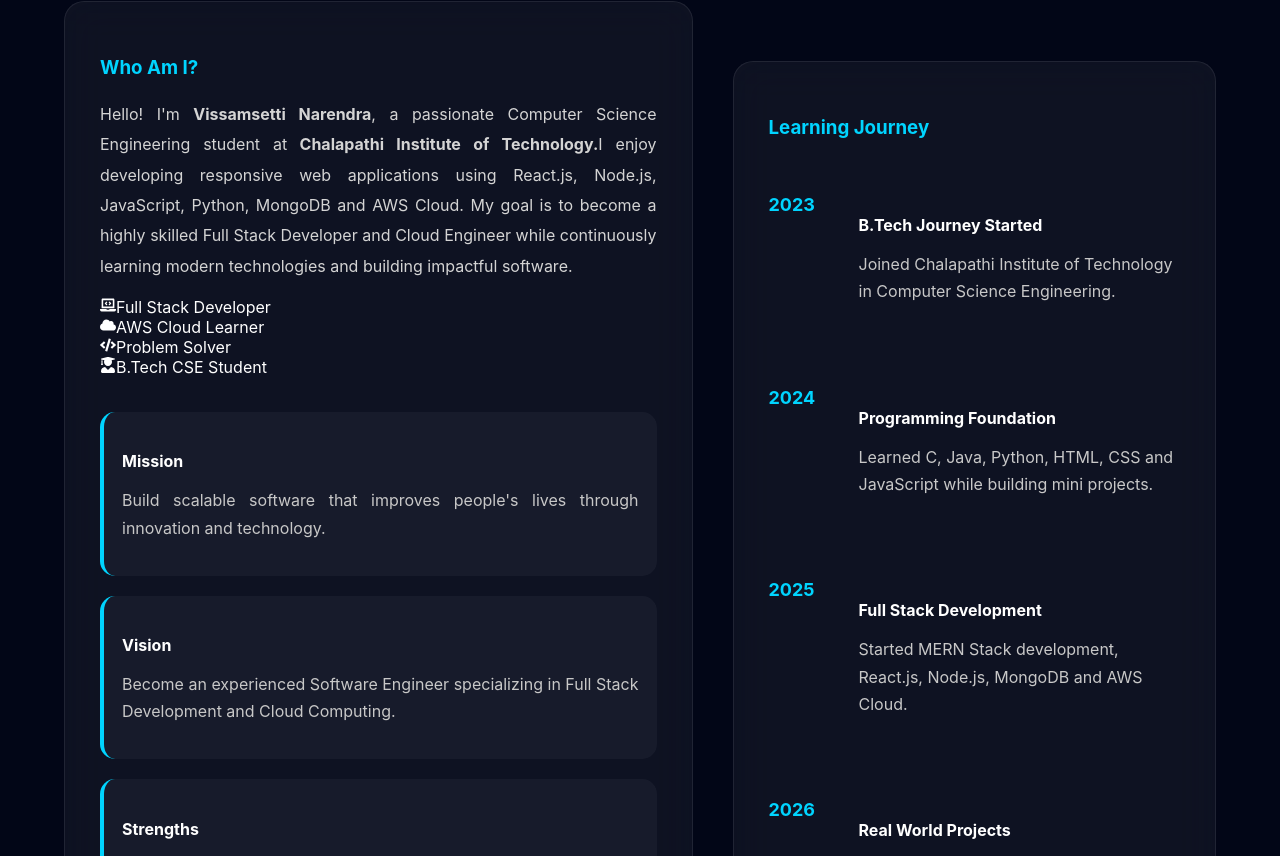
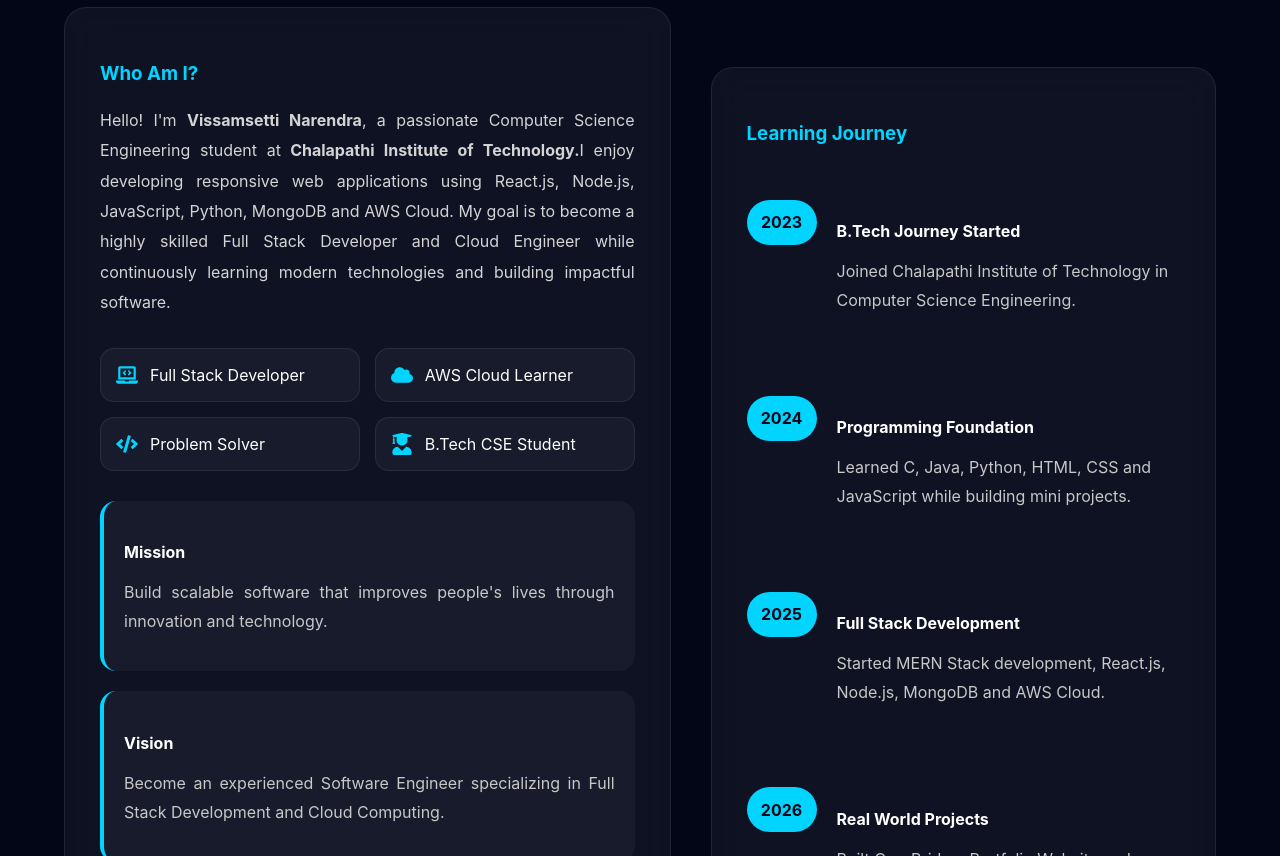
Before and after one commit to vissamsettinarendra-hub/portfolio, a React (Vite) app: page / in a window 1280 px wide. Shown: the part 1664-2520 px from the top of the page. Built offline with nearby package versions, Linux system fonts and the light colour scheme.

Commit message:
prepare for deployment

```diff
--- a/src/components/About/About.css
+++ b/src/components/About/About.css
@@ -1,6 +1,8 @@
 .about{
     position:relative;
 }
+
+/* Section */
 
 .section-head{
     text-align:center;
@@ -8,118 +10,276 @@
 }
 
 .eyebrow{
+
     color:#00d4ff;
+
+    font-size:15px;
+
     text-transform:uppercase;
+
     letter-spacing:2px;
-    font-size:15px;
-    font-weight:600;
+
+    font-weight:700;
+
 }
 
 .section-head h2{
+
     font-size:42px;
+
     margin:15px 0;
+
     color:#fff;
+
+    line-height:1.3;
+
 }
 
 .section-head p{
+
     color:#bfbfbf;
-    max-width:700px;
+
+    max-width:750px;
+
     margin:auto;
+
     line-height:1.8;
+
 }
 
+/* Grid */
+
 .about-grid{
+
     display:grid;
-    grid-template-columns:1.3fr 1fr;
+
+    grid-template-columns:1.2fr 1fr;
+
     gap:40px;
+
 }
+
+/* Cards */
 
 .about-card,
 .timeline{
-    background:rgba(255,255,255,0.05);
-    border:1px solid rgba(255,255,255,0.08);
+
+    background:rgba(255,255,255,.05);
+
     backdrop-filter:blur(18px);
-    border-radius:20px;
+
+    border:1px solid rgba(255,255,255,.08);
+
+    border-radius:22px;
+
     padding:35px;
+
     transition:.4s;
+
 }
 
 .about-card:hover,
 .timeline:hover{
+
     transform:translateY(-8px);
+
     border-color:#00d4ff;
+
+    box-shadow:0 20px 45px rgba(0,212,255,.12);
+
 }
 
 .about-card h3,
 .timeline h3{
+
     color:#00d4ff;
+
     margin-bottom:20px;
+
 }
 
 .about-card p{
+
     color:#d4d4d4;
+
     line-height:1.9;
+
     text-align:justify;
+
 }
 
+/* Highlights */
+
+.about-highlights{
+
+    display:grid;
+
+    grid-template-columns:repeat(2,1fr);
+
+    gap:15px;
+
+    margin:30px 0;
+
+}
+
+.highlight{
+
+    display:flex;
+
+    align-items:center;
+
+    gap:12px;
+
+    padding:15px;
+
+    border-radius:14px;
+
+    background:rgba(255,255,255,.04);
+
+    border:1px solid rgba(255,255,255,.08);
+
+    transition:.3s;
+
+}
+
+.highlight svg{
+
+    color:#00d4ff;
+
+    font-size:22px;
+
+}
+
+.highlight:hover{
+
+    transform:translateY(-5px);
+
+    background:#00d4ff;
+
+    color:#020617;
+
+}
+
+.highlight:hover svg{
+
+    color:#020617;
+
+}
+
+/* Info */
+
 .about-info{
-    margin-top:35px;
+
     display:grid;
+
     gap:20px;
+
 }
 
 .info-box{
-    background:rgba(255,255,255,0.04);
-    padding:18px;
-    border-radius:15px;
+
+    background:rgba(255,255,255,.04);
+
+    padding:20px;
+
+    border-radius:16px;
+
     border-left:4px solid #00d4ff;
+
 }
 
 .info-box h4{
-    margin-bottom:8px;
-    color:white;
+
+    color:#fff;
+
+    margin-bottom:10px;
+
 }
 
 .info-box p{
+
     color:#c8c8c8;
-    line-height:1.7;
+
+    line-height:1.8;
+
 }
 
+/* Timeline */
+
 .timeline-item{
+
     display:flex;
+
     gap:20px;
+
     margin-bottom:30px;
+
 }
 
 .timeline-item:last-child{
+
     margin-bottom:0;
+
 }
 
 .timeline-item span{
+
     min-width:70px;
-    color:#00d4ff;
-    font-size:18px;
-    font-weight:bold;
+
+    height:45px;
+
+    display:flex;
+
+    justify-content:center;
+
+    align-items:center;
+
+    background:#00d4ff;
+
+    color:#020617;
+
+    font-weight:700;
+
+    border-radius:30px;
+
 }
 
 .timeline-item h4{
+
+    color:white;
+
     margin-bottom:8px;
-    color:white;
+
 }
 
 .timeline-item p{
+
     color:#c8c8c8;
-    line-height:1.7;
+
+    line-height:1.8;
+
 }
+
+/* Responsive */
 
 @media(max-width:992px){
 
 .about-grid{
+
 grid-template-columns:1fr;
+
 }
 
 .section-head h2{
+
 font-size:34px;
+
+}
+
+.about-highlights{
+
+grid-template-columns:1fr 1fr;
+
 }
 
 }
@@ -127,25 +287,36 @@
 @media(max-width:768px){
 
 .about{
+
 padding:70px 0;
+
 }
 
 .about-card,
 .timeline{
+
 padding:25px;
+
 }
 
 .section-head h2{
+
 font-size:28px;
+
 }
 
 .timeline-item{
+
 flex-direction:column;
-    gap:10px;
+
+gap:12px;
+
 }
 
-.timeline-item span{
-    min-width:auto;
+.about-highlights{
+
+grid-template-columns:1fr;
+
 }
 
 }
```
Lines whose indentation alone changed are shown as unchanged.
